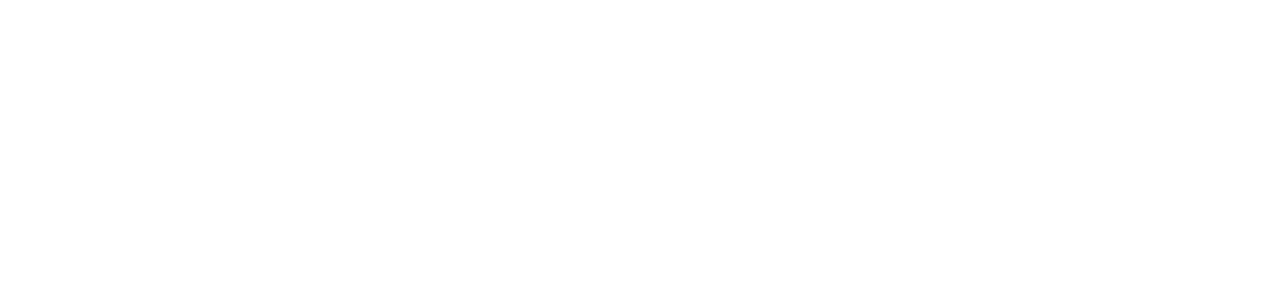
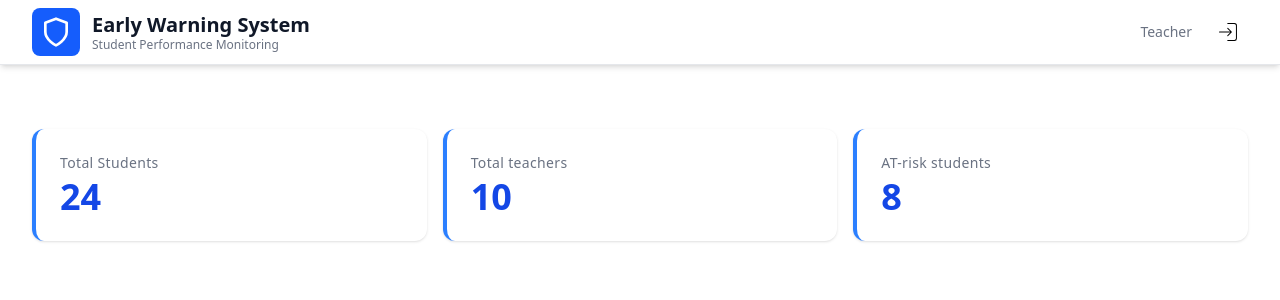
Before and after one commit to ayirezang/early-warning-system, a React app in the folder frontend/: page /adminDashboard in a window 1280 px wide. Before the commit this address had no page. Shown: the top 300 px of the page. Built offline with nearby package versions, Linux system fonts and the light colour scheme; the HTML template or start-up script is replaced by a standard one.

Commit message:
adminDashboard

```diff
--- a/frontend/src/App.jsx
+++ b/frontend/src/App.jsx
@@ -4,6 +4,7 @@
 import { BrowserRouter, Route, Routes } from "react-router-dom";
 import SignUp from "./pages/Signup";
 import Dashboard from "./pages/Dashboard";
+import AdminDashboard from "./pages/adminDashboard";
 
 const App = () => {
   return (
@@ -12,6 +13,7 @@
         <Route path="/" element={<SignUp />} />
         <Route path="/login" element={<Login />} />
         <Route path="/dashboard" element={<Dashboard />} />
+        <Route path="/adminDashboard" element={<AdminDashboard/>} />
       </Routes>
     </BrowserRouter>
   );
--- /dev/null
+++ b/frontend/src/components/AdminStudentRow.jsx
@@ -0,0 +1,9 @@
+import React from "react";
+
+const AdminStudentRow = () => {
+  return <tr className="hover:bg-gray-50 transition-colors duration-150">
+
+  </tr>;
+};
+
+export default AdminStudentRow;
--- /dev/null
+++ b/frontend/src/components/AdminStudentable.jsx
@@ -0,0 +1,9 @@
+import React from 'react'
+
+const AdminStudentable = () => {
+  return (
+    <div>AdminStudentable</div>
+  )
+}
+
+export default AdminStudentable
--- a/frontend/src/components/Header.jsx
+++ b/frontend/src/components/Header.jsx
@@ -4,7 +4,7 @@
 import useAuthStore from "../store/authStore";
 
 const Header = () => {
-  const { firstName, lastName, subject } = useAuthStore((state) => state);
+  const { firstName, lastName, subject, role } = useAuthStore((state) => state);
 
   return (
     <header className="border-b border-gray-200 shadow-md">
@@ -34,7 +34,7 @@
                 {firstName} {lastName}
               </p>
               <p className="text-xs sm:text-sm text-gray-500 hidden sm:block">
-                {subject} Teacher
+                {role === "ADMIN" ? "Administrator" : `${subject} Teacher`}
               </p>
             </div>
             <Link to="/">
--- /dev/null
+++ b/frontend/src/pages/AdminDashboard.jsx
@@ -0,0 +1,20 @@
+import React from "react";
+import StatCard from "../components/StatCard";
+import Header from "../components/Header";
+
+const AdminDashboard = () => {
+  return (
+    <div>
+      <Header />
+      <main className="w-full px-4 sm:px-6 lg:px-8 py-6 sm:py-8">
+        <div className=" mt-8 grid grid-cols-1 sm:grid-cols-2 md:grid-cols-3 gap-4 mb-6 sm:mb-8">
+          <StatCard label="Total Students" value={24} />
+          <StatCard label="Total teachers" value={10} />
+          <StatCard label="AT-risk students" value={8} />
+        </div>
+      </main>
+    </div>
+  );
+};
+
+export default AdminDashboard;
--- a/frontend/src/pages/Login.jsx
+++ b/frontend/src/pages/Login.jsx
@@ -61,7 +61,7 @@
       setUser(data.user);
 
       // alert("Logged in!");
-      navigate("/dashboard");
+      navigate(data.user.role === "ADMIN" ? "/adminDashboard" :"/dashboard");
     } catch (error) {
       console.error("full error:", error.response?.data);
       alert(
--- a/frontend/src/pages/Signup.jsx
+++ b/frontend/src/pages/Signup.jsx
@@ -98,7 +98,7 @@
 
       setUser(data.user);
       // alert("account created");
-      navigate("/dashboard");
+      navigate(data.user.role === "ADMIN" ? "/adminDashboard" : "/dashboard");
     } catch (error) {
       console.error("full error:", error.response?.data);
       alert(
--- a/frontend/src/store/authStore.js
+++ b/frontend/src/store/authStore.js
@@ -7,12 +7,14 @@
       firstName: "",
       lastName: "",
       subject: "",
+      role: "",
       setUser: (user) =>
         set({
           teacherId: user._id,
           firstName: user.firstName,
           lastName: user.lastName,
           subject: user.subject,
+          role: user.role,
         }),
       clearUser: () =>
         set({
@@ -20,6 +22,7 @@
           firstName: "",
           lastName: "",
           subject: "",
+          role: "",
         }),
     }),
     { name: "auth" },
```
Also changed, not shown: frontend/src/components/StatCard.jsx (+0 -48 lines).
